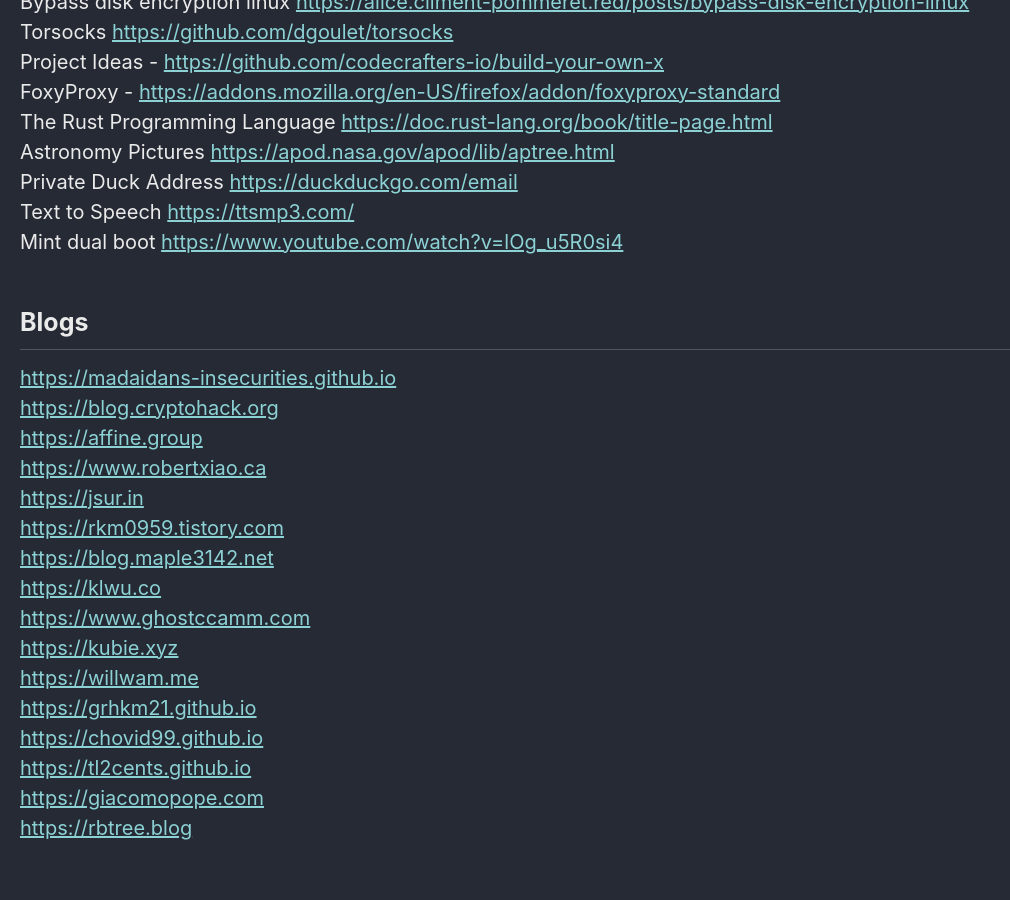
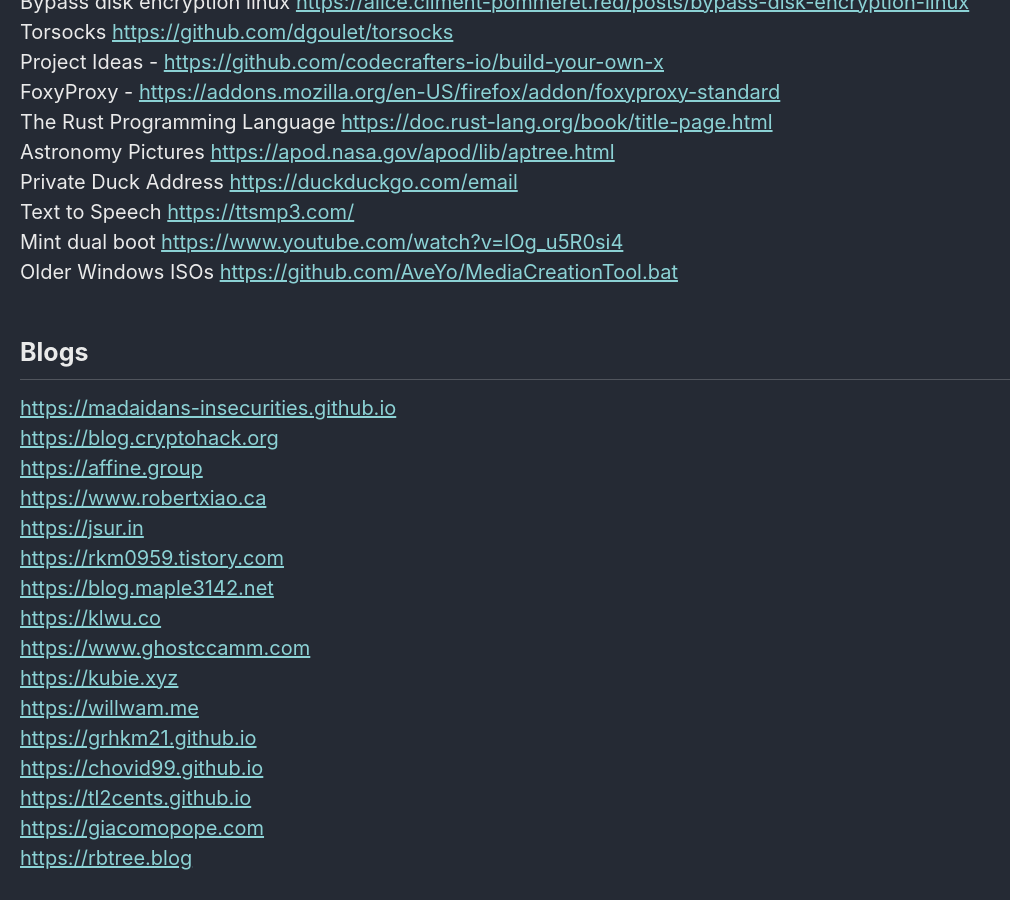
Before and after one commit to Connor-McCartney/Connor-McCartney.github.io, a Jekyll site: the page built from _pages/misc/resources.md, in a window 1280 px wide and 900 px high, scrolled down 1727 px. Shown: the whole window, without its empty margins (0-1010 px from the left). Built offline with Jekyll 4.4.1, drawn with Linux system fonts in a browser that asks for light colours; cached includes are drawn as plain includes.

Commit message:
Update resources.md

```diff
--- a/_pages/misc/resources.md
+++ b/_pages/misc/resources.md
@@ -60,6 +60,7 @@ Astronomy Pictures <https://apod.nasa.gov/apod/lib/aptree.html> <br>
 Private Duck Address <https://duckduckgo.com/email> <br>
 Text to Speech <https://ttsmp3.com/> <br>
 Mint dual boot <https://www.youtube.com/watch?v=lOg_u5R0si4> <br>
+Older Windows ISOs <https://github.com/AveYo/MediaCreationTool.bat> <br>
 
 ## Blogs
 
```
